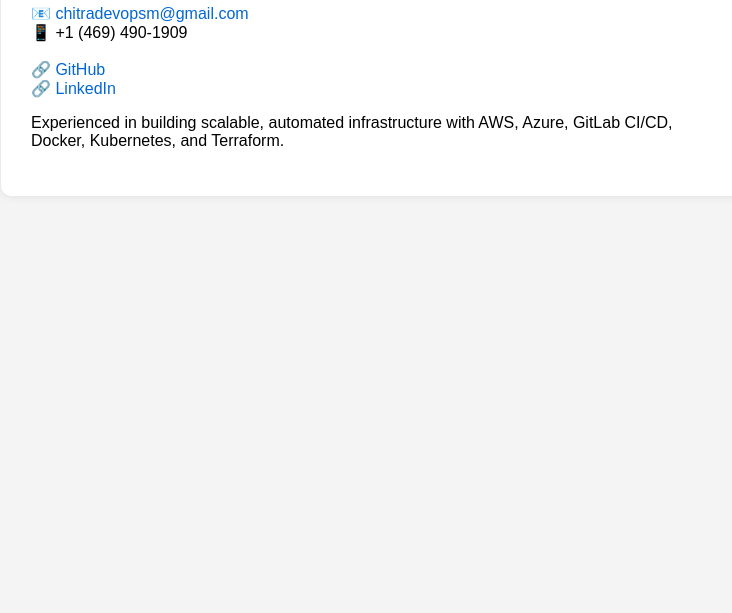
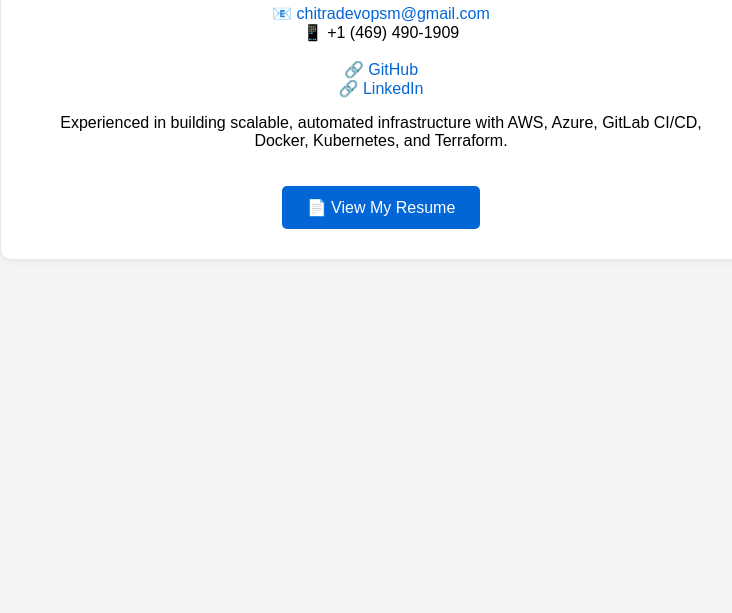
Before and after one commit to Chitrabhanu-cmd/chitrabhanu-cmd.github.io, a plain HTML site: page index.html in a window 1280 px wide. Shown: the part 187-800 px from the top of the page, without its empty margins (259-991 px from the left). Drawn offline with Linux system fonts and the light colour scheme.

Commit message:
Update index.html

```diff
--- a/index.html
+++ b/index.html
@@ -4,12 +4,43 @@
   <meta charset="UTF-8">
   <title>Chitra Bhanu | DevOps Engineer</title>
   <style>
-    body { font-family: Arial, sans-serif; margin: 40px; background-color: #f4f4f4; }
-    .container { max-width: 700px; margin: auto; background: white; padding: 30px; border-radius: 10px; box-shadow: 0 0 10px rgba(0,0,0,0.1); }
-    h1, h3 { color: #333; }
-    p { font-size: 16px; }
-    a { color: #0366d6; text-decoration: none; }
-    a:hover { text-decoration: underline; }
+    body {
+      font-family: Arial, sans-serif;
+      margin: 40px;
+      background-color: #f4f4f4;
+    }
+    .container {
+      max-width: 700px;
+      margin: auto;
+      background: white;
+      padding: 30px;
+      border-radius: 10px;
+      box-shadow: 0 0 10px rgba(0,0,0,0.1);
+      text-align: center;
+    }
+    h1, h3 {
+      color: #333;
+    }
+    p {
+      font-size: 16px;
+    }
+    a {
+      color: #0366d6;
+      text-decoration: none;
+    }
+    .btn {
+      display: inline-block;
+      padding: 12px 25px;
+      margin-top: 20px;
+      font-size: 16px;
+      background-color: #0366d6;
+      color: white;
+      border-radius: 5px;
+      text-decoration: none;
+    }
+    .btn:hover {
+      background-color: #024caa;
+    }
   </style>
 </head>
 <body>
@@ -20,11 +51,13 @@
       📧 <a href="mailto:chitradevopsm@gmail.com">chitradevopsm@gmail.com</a><br>
       📱 +1 (469) 490-1909<br><br>
       🔗 <a href="https://github.com/Chitrabhanu-cmd" target="_blank">GitHub</a><br>
-      🔗 <a href="https://www.linkedin.com/in/YOUR-LINKEDIN-ID" target="_blank">LinkedIn</a><br>
+      🔗 <a href="https://www.linkedin.com/in/chitra-m-054022128/" target="_blank">LinkedIn</a><br>
     </p>
     <p>
       Experienced in building scalable, automated infrastructure with AWS, Azure, GitLab CI/CD, Docker, Kubernetes, and Terraform.
     </p>
+
+    <a class="btn" href="chitra-full-resume.html" target="_blank">📄 View My Resume</a>
   </div>
 </body>
 </html>
```
